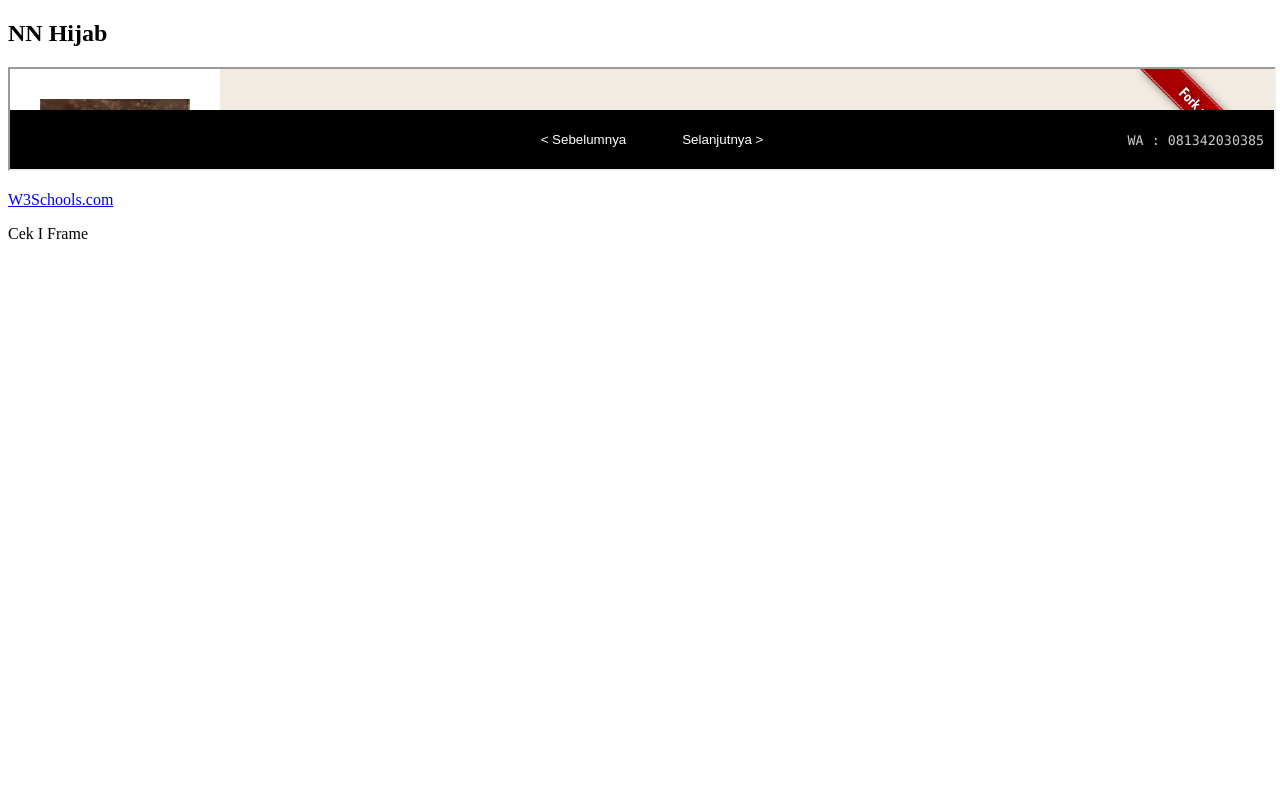
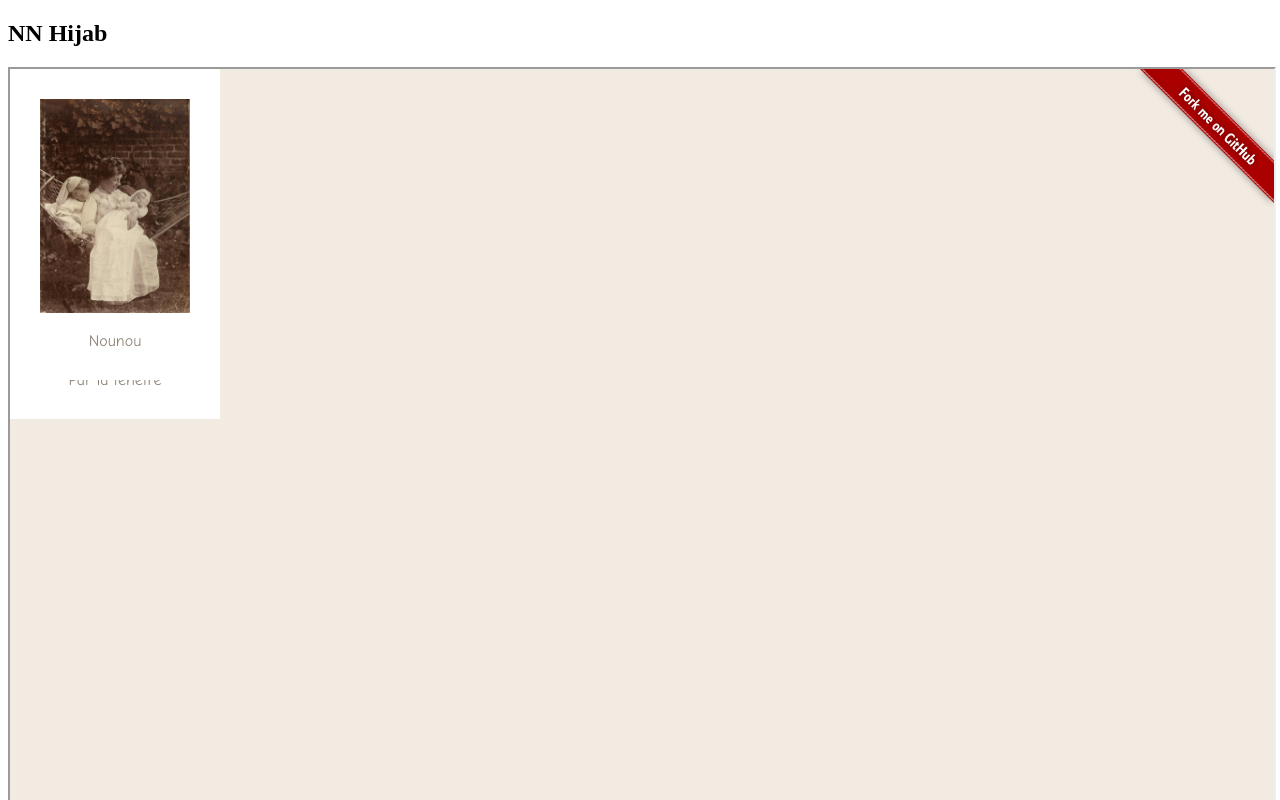
Before and after one commit to nnhijab/gallery, a plain HTML site: page index.html in a window 1280 px wide. Shown: the top 800 px of the page. Drawn offline with Linux system fonts and the light colour scheme.

Commit message:
Update index.html

```diff
--- a/index.html
+++ b/index.html
@@ -4,7 +4,7 @@
 
 <h2>NN Hijab</h2>
 
-<iframe height="100px" width="100%" src="bella.html" name="iframe_a"></iframe>
+<iframe height="800px" width="100%" src="bella.html" name="iframe_a"></iframe>
 
 <p><a href="https://www.w3schools.com" target="iframe_a">W3Schools.com</a></p>
 
```
